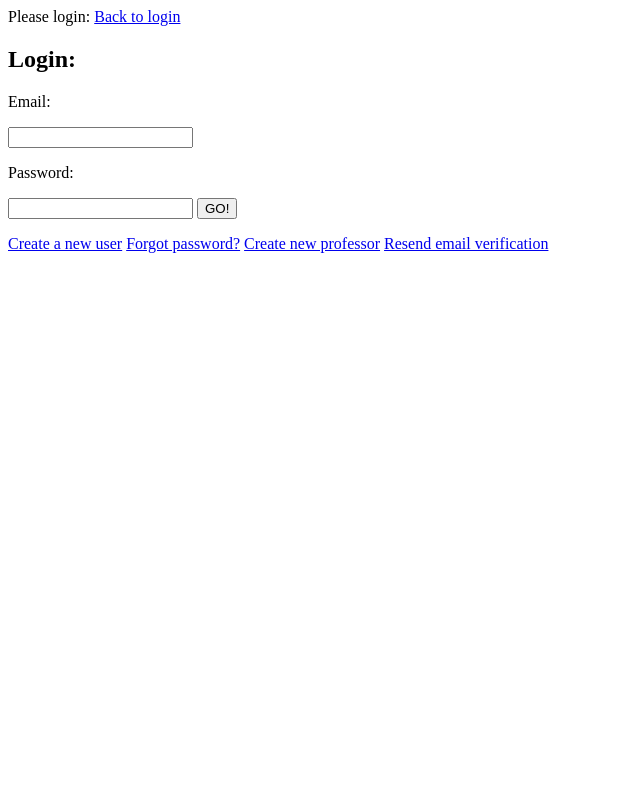
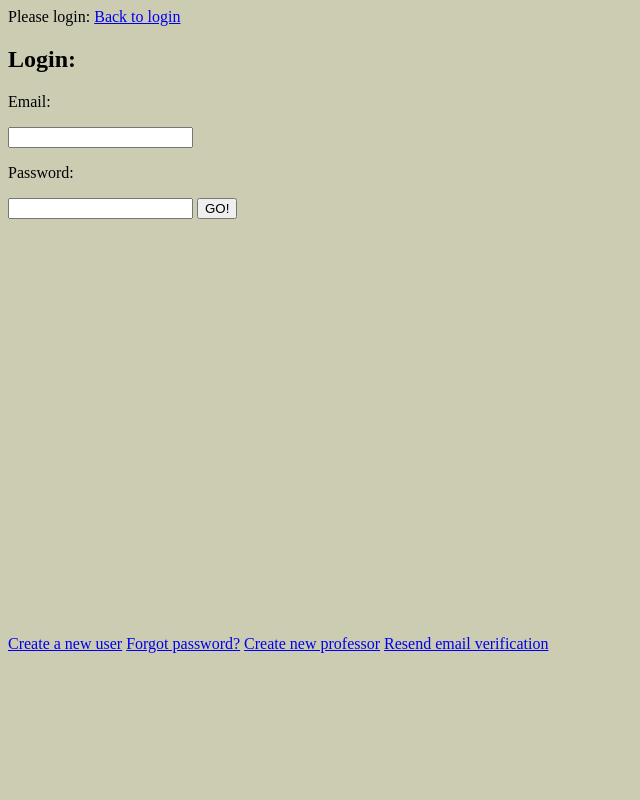
Before and after one commit to Harithes/Capstone, a PHP site: page /sandbox/login.php in a window 1280 px wide. Shown: the whole page, without its empty margins (0-640 px from the left). Run offline with PHP 8.4, Linux system fonts and the light colour scheme.

Commit message:
Add files via upload

```diff
--- a/index.php
+++ b/index.php
@@ -1,5 +1,6 @@
 <html>
-    <body>
+<body>
+    <link rel="stylesheet" href="style.css">
 <?php
     session_start();
     $db = 'capstonestudents';
--- a/login.php
+++ b/login.php
@@ -6,7 +6,10 @@
         <p>Password: </p><input type=password name="loginPw" maxlength="50"required>
         <input type=submit value="GO!">
     </form>
-    <a href="newUser.php">Create a new user</a> <a href="forgetPassword.php">Forgot password?</a> <a href="createProf.php">Create new professor</a> <a href="resendVerify.php">Resend email verification</a>
+    <style>
+        div{padding-top: 400px}
+    </style>
+    <div><a href="newUser.php">Create a new user</a> <a href="forgetPassword.php">Forgot password?</a> <a href="createProf.php">Create new professor</a> <a href="resendVerify.php">Resend email verification</a></div>
 </html>
 <?php
 
--- /dev/null
+++ b/style.css
@@ -0,0 +1,4 @@
+body
+{
+    background-color: #ccccb3;
+}
```
